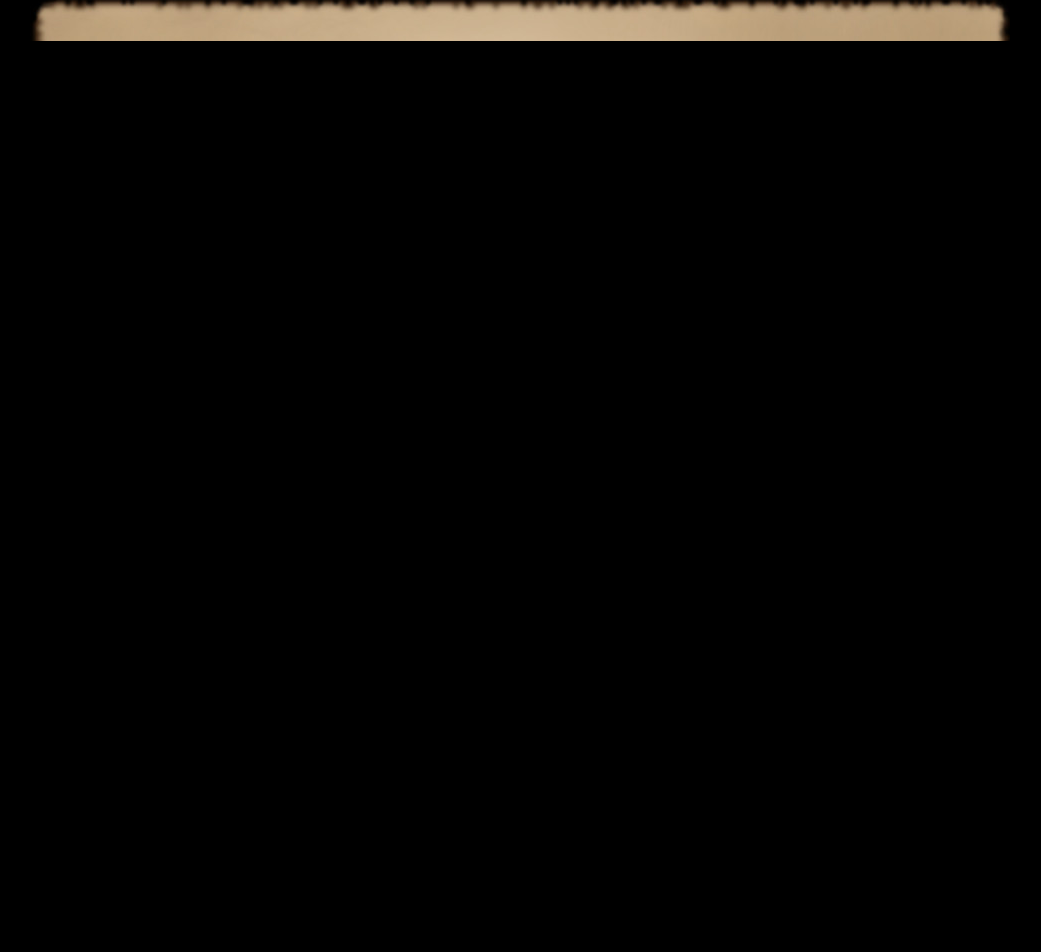
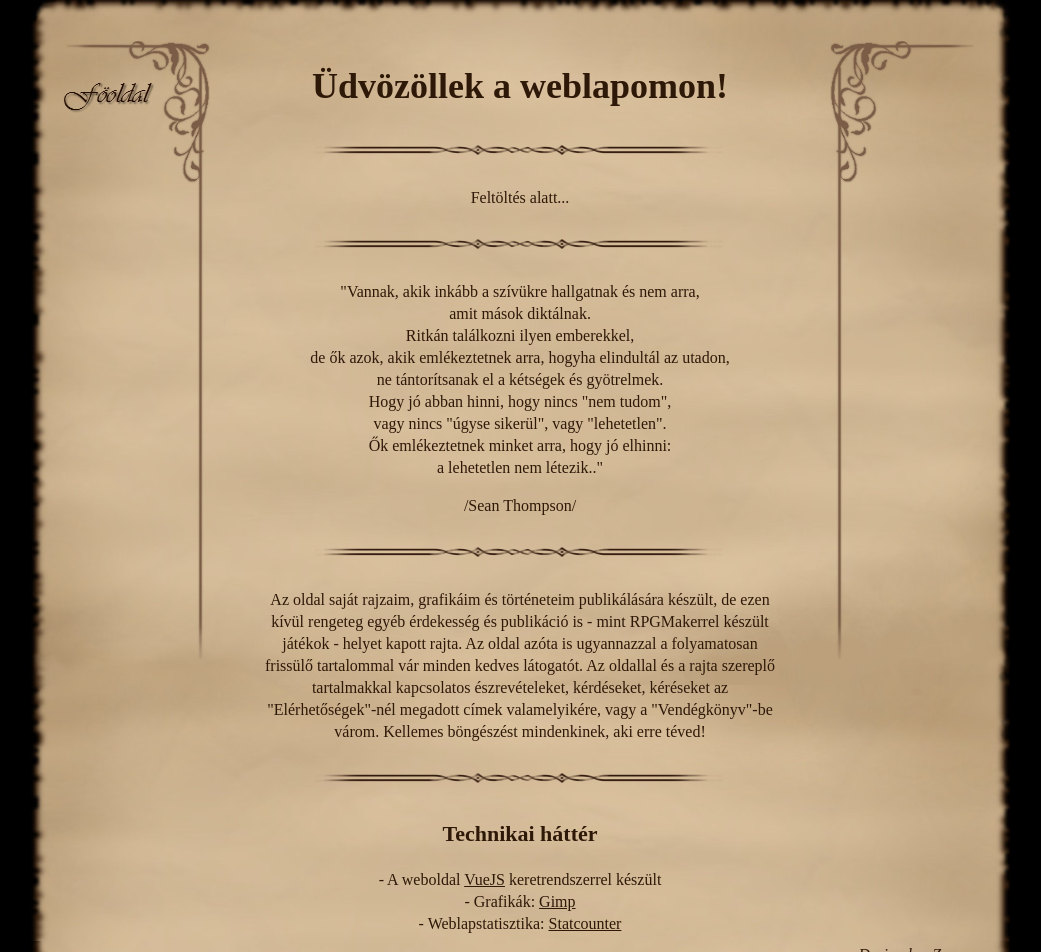
Before and after one commit to Szeba25/nbvue, a Vue app: page / in a window 1280 px wide. Shown: the part 264-1216 px from the top of the page, without its empty margins (120-1161 px from the left). Before the commit the page ends 800 px from the top, so only its background shows below. Built offline with nearby package versions, Linux system fonts and the light colour scheme.

Commit message:
Added main page, and side navigation with router

```diff
--- a/src/App.vue
+++ b/src/App.vue
@@ -7,12 +7,21 @@
         <div class="top-content">
             <img src="@/assets/design/topcontent.jpg">
         </div>
+
+        <div class="left-menu">
+            <router-link to="/">
+                <div class="nav nav1"></div>
+            </router-link>
+        </div>
+
+        <router-view></router-view>
+        <router-view name="side"></router-view>
     </div>
 </template>
 
 <script>
 export default {
-    name: 'app'
+    name: 'App'
 }
 </script>
 
--- /dev/null
+++ b/src/components/MainPage.vue
@@ -0,0 +1,47 @@
+<template>
+    <div class="content">
+        <div class="centered">
+            <h1>Üdvözöllek a weblapomon!</h1>
+            <img src="@/assets/design/line.png">
+            <p>Feltöltés alatt...</p>
+            <img src="@/assets/design/line.png">
+            <p>
+                "Vannak, akik inkább a szívükre hallgatnak és nem arra,<br>
+                amit mások diktálnak.<br>
+                Ritkán találkozni ilyen emberekkel,<br>
+                de ők azok, akik emlékeztetnek arra, hogyha elindultál az utadon,<br>
+                ne tántorítsanak el a kétségek és gyötrelmek.<br>
+                Hogy jó abban hinni, hogy nincs "nem tudom",<br>
+                vagy nincs "úgyse sikerül", vagy "lehetetlen".<br>
+                Ők emlékeztetnek minket arra, hogy jó elhinni:<br>
+                a lehetetlen nem létezik.."
+            </p>
+            <p>/Sean Thompson/</p>
+            <img src="@/assets/design/line.png">
+            <p>
+                Az oldal saját rajzaim, grafikáim és történeteim publikálására készült,
+                de ezen kívül rengeteg egyéb érdekesség és publikáció is - mint RPGMakerrel készült játékok - helyet kapott rajta.
+                Az oldal azóta is ugyannazzal a folyamatosan frissülő tartalommal vár minden kedves látogatót.
+                Az oldallal és a rajta szereplő tartalmakkal kapcsolatos észrevételeket, kérdéseket, kéréseket az "Elérhetőségek"-nél megadott címek valamelyikére,
+                vagy a "Vendégkönyv"-be várom. Kellemes böngészést mindenkinek, aki erre téved!
+            </p>
+            <img src="@/assets/design/line.png">
+            <h3>Technikai háttér</h3>
+            <p>
+                - A weboldal <a target="_blank" rel="noopener noreferrer" href="https://vuejs.org/">VueJS</a> keretrendszerrel készült<br>
+                - Grafikák: <a target="_blank" rel="noopener noreferrer" href="https://www.gimp.org/">Gimp</a><br>
+                - Weblapstatisztika: <a target="_blank" rel="noopener noreferrer" href="https://statcounter.com/">Statcounter</a><br>
+            </p>
+        </div>
+    </div>
+</template>
+
+<script>
+export default {
+    name: 'MainPage'
+}
+</script>
+
+<style scoped>
+
+</style>
--- /dev/null
+++ b/src/components/MainPageSide.vue
@@ -0,0 +1,13 @@
+<template>
+    <div class="right-menu"><p class="design-by">Design by: Zsuzsy</p></div>
+</template>
+
+<script>
+export default {
+    name: 'MainPageSide'
+}
+</script>
+
+<style scoped>
+
+</style>
--- a/src/main.js
+++ b/src/main.js
@@ -1,13 +1,16 @@
 import Vue from 'vue'
 import App from './App.vue'
 import VueRouter from 'vue-router'
+
+import MainPage from './components/MainPage.vue'
+import MainPageSide from './components/MainPageSide.vue'
 
 Vue.use(VueRouter)
 
 Vue.config.productionTip = false
 
 const routes = [
-
+    { path: '/', components: { default: MainPage, side: MainPageSide } }
 ]
 
 const router = new VueRouter({
```
